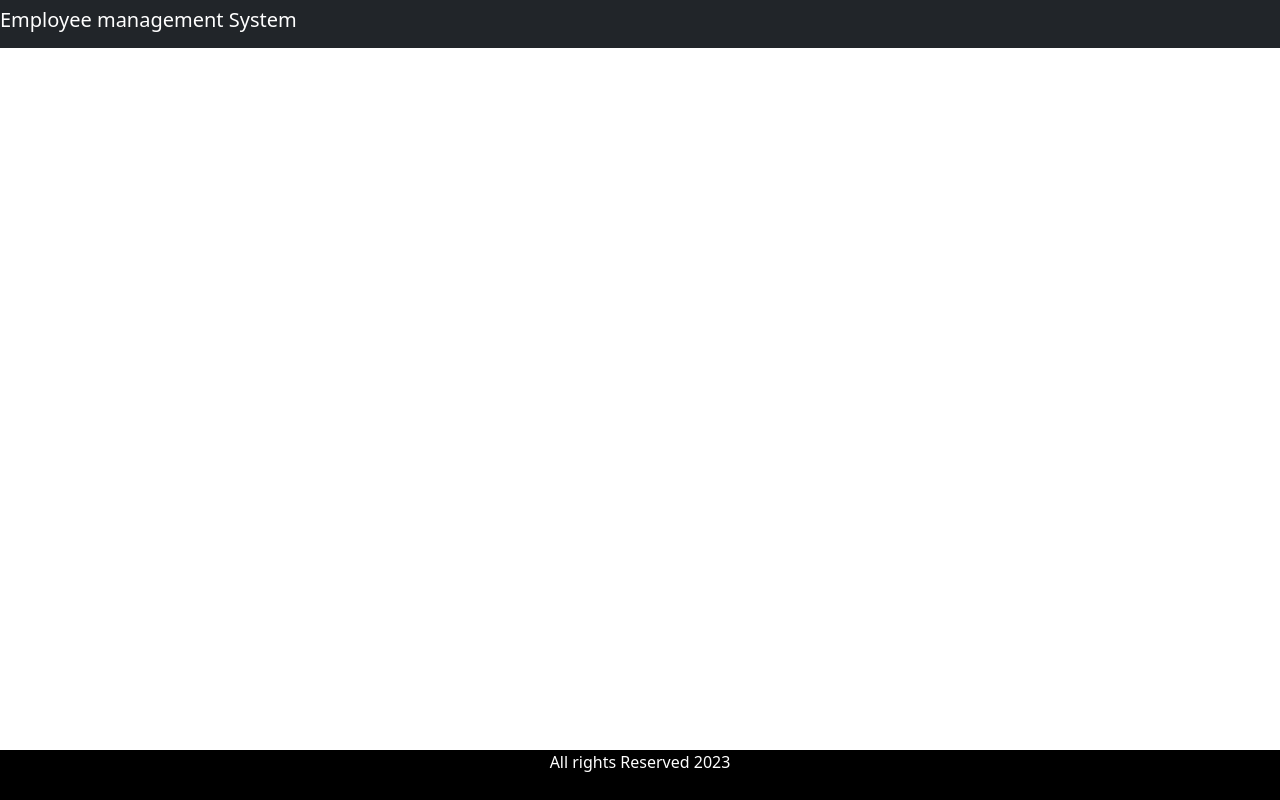
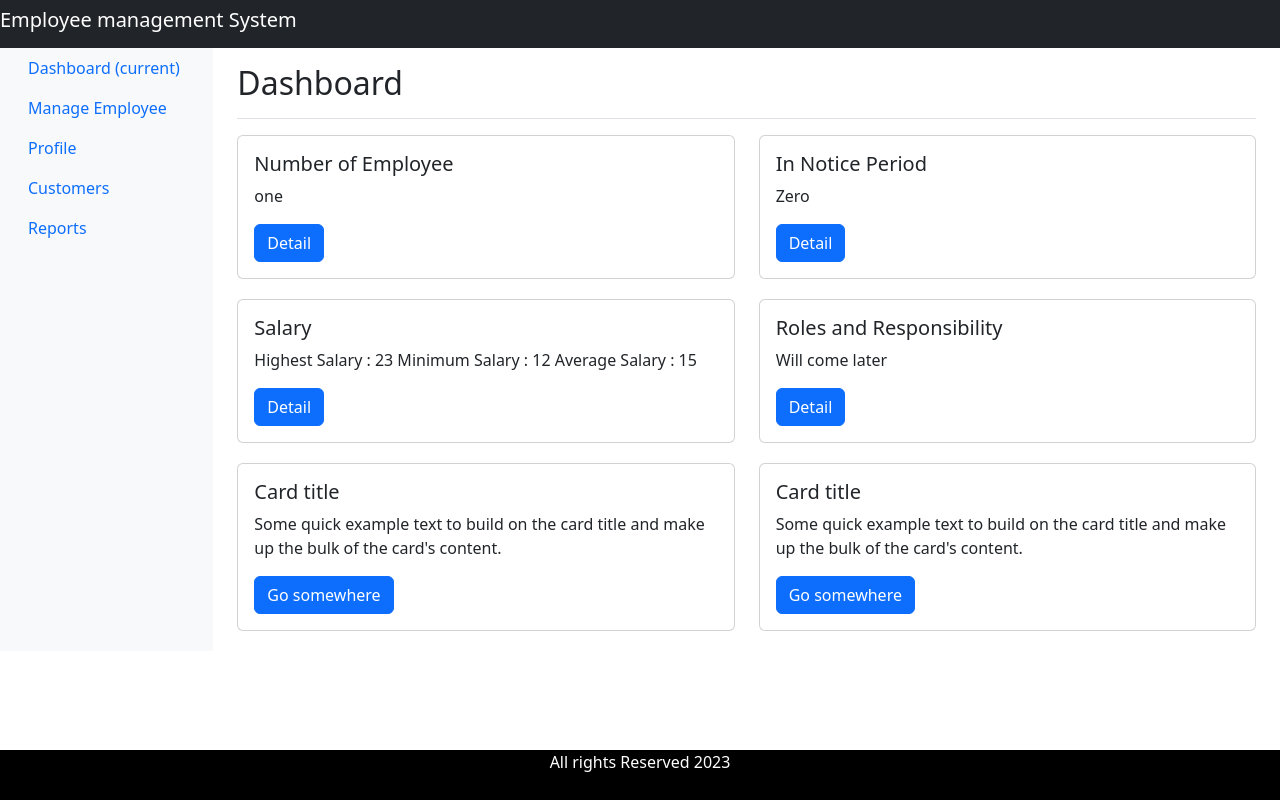
Before and after one commit to RishiVerse/EMS-Frontend, a React (Vite) app in the folder ems-frontend-pro/: page /homepage in a window 1280 px wide. Built offline with nearby package versions, Linux system fonts and the light colour scheme.

Commit message:
updating the componenets and adding new onces

```diff
--- a/ems-frontend-pro/src/App.jsx
+++ b/ems-frontend-pro/src/App.jsx
@@ -7,6 +7,8 @@ import HeaderComponent from "./Components/HeaderComponent";
 import FooterComponent from "./Components/FooterComponent";
 import { BrowserRouter, Routes, Route } from "react-router-dom";
 import AddEmployeeComponent from "./Components/AddEmployeeComponent";
+import Register from "./Components/Register";
+import Homepage from "./Components/Homepage";
 
 function App() {
   return (
@@ -15,6 +17,8 @@ function App() {
         <HeaderComponent />
         <Routes>
           {/* http://localhost:8080 */}
+          <Route path="/homepage" element={<Homepage />} />
+          <Route path="/register" element={<Register />} />
           <Route path="/" element={<ListEmployeeComponent />} />
           <Route path="/employees" element={<ListEmployeeComponent />} />
           <Route path="/add-employee" element={<AddEmployeeComponent />} />
--- /dev/null
+++ b/ems-frontend-pro/src/Components/Homepage.jsx
@@ -0,0 +1,127 @@
+function Homepage() {
+  return (
+    <>
+      <div className="container-fluid">
+        <div className="row flex-grow-1">
+          <nav className="col-md-2 d-none d-md-block bg-light sidebar">
+            <div className="sidebar-sticky">
+              <ul className="nav flex-column">
+                <li className="nav-item">
+                  <a className="nav-link active" href="#">
+                    Dashboard <span className="sr-only">(current)</span>
+                  </a>
+                </li>
+                <li className="nav-item">
+                  <a className="nav-link" href="#">
+                    Manage Employee
+                  </a>
+                </li>
+                <li className="nav-item">
+                  <a className="nav-link" href="#">
+                    Profile
+                  </a>
+                </li>
+                <li className="nav-item">
+                  <a className="nav-link" href="#">
+                    Customers
+                  </a>
+                </li>
+                <li className="nav-item">
+                  <a className="nav-link" href="#">
+                    Reports
+                  </a>
+                </li>
+              </ul>
+            </div>
+          </nav>
+
+          <main role="main" className="col-md-9 ml-sm-auto col-lg-10 px-4">
+            <div className="d-flex justify-content-between flex-wrap flex-md-nowrap align-items-center pt-3 pb-2 mb-3 border-bottom">
+              <h1 className="h2">Dashboard</h1>
+            </div>
+
+            <div className="row">
+              <div className="col-md-6">
+                <div className="card card-with-padding">
+                  <div className="card-body">
+                    <h5 className="card-title">Number of Employee</h5>
+                    <p className="card-text">one</p>
+                    <a href="#" className="btn btn-primary">
+                      Detail
+                    </a>
+                  </div>
+                </div>
+              </div>
+              <div className="col-md-6">
+                <div className="card card-with-padding">
+                  <div className="card-body">
+                    <h5 className="card-title">In Notice Period</h5>
+                    <p className="card-text">Zero</p>
+                    <a href="#" className="btn btn-primary">
+                      Detail
+                    </a>
+                  </div>
+                </div>
+              </div>
+              <div className="col-md-6">
+                <div className="card card-with-padding">
+                  <div className="card-body">
+                    <h5 className="card-title">Salary</h5>
+                    <p className="card-text">
+                      Highest Salary : 23 Minimum Salary : 12 Average Salary :
+                      15
+                    </p>
+                    <a href="#" className="btn btn-primary"> Detail
+                    </a>
+                  </div>
+                </div>
+              </div>
+              <div className="col-md-6">
+                <div className="card card-with-padding">
+                  <div className="card-body">
+                    <h5 className="card-title">Roles and Responsibility</h5>
+                    <p className="card-text">
+                      Will come later
+                    </p>
+                    <a href="#" className="btn btn-primary">
+                      Detail
+                    </a>
+                  </div>
+                </div>
+              </div>
+              <div className="col-md-6">
+                <div className="card card-with-padding">
+                  <div className="card-body">
+                    <h5 className="card-title">Card title</h5>
+                    <p className="card-text">
+                      Some quick example text to build on the card title and
+                      make up the bulk of the card's content.
+                    </p>
+                    <a href="#" className="btn btn-primary">
+                      Go somewhere
+                    </a>
+                  </div>
+                </div>
+              </div>
+              <div className="col-md-6">
+                <div className="card card-with-padding">
+                  <div className="card-body">
+                    <h5 className="card-title">Card title</h5>
+                    <p className="card-text">
+                      Some quick example text to build on the card title and
+                      make up the bulk of the card's content.
+                    </p>
+                    <a href="#" className="btn btn-primary">
+                      Go somewhere
+                    </a>
+                  </div>
+                </div>
+              </div>
+            </div>
+          </main>
+        </div>
+      </div>
+    </>
+  );
+}
+export default Homepage;
--- /dev/null
+++ b/ems-frontend-pro/src/Components/Register.jsx
@@ -0,0 +1,57 @@
+function Register() {
+  return (
+    <>
+      <div
+        className="container col-lg-6 ml-auto mr-auto"
+        style={{ padding: "60px" }}
+      >
+        <div className="card">
+          <div className="card-body">
+            <form>
+              <div className="form-group">
+                <label className="form-label">Firstname</label>
+                <input
+                  type="text"
+                  className="form-control"
+                  placeholder="First Name"
+                />
+              </div>
+              <div className="form-group">
+                <label className="form-label">Lastname</label>
+                <input
+                  type="text"
+                  className="form-control"
+                  placeholder="Last Name"
+                />
+              </div>
+              <div className="form-group">
+                <label className="form-label">Email address</label>
+                <input
+                  type="email"
+                  className="form-control"
+                  placeholder="Enter email"
+                />
+              </div>
+              <div class="form-group">
+                <label for="exampleInputPassword1" className="form-label">
+                  Password
+                </label>
+                <input
+                  type="password"
+                  className="form-control"
+                  placeholder="Password"
+                />
+              </div>
+
+              <button type="submit" class="btn btn-primary text-center">
+                Submit
+              </button>
+            </form>
+          </div>
+        </div>
+      </div>
+    </>
+  );
+}
+
+export default Register;
--- a/ems-frontend-pro/src/index.css
+++ b/ems-frontend-pro/src/index.css
@@ -22,3 +22,28 @@
   margin-left: 0px !important;
   margin-right: 0px !important;
 }
+
+.menu {
+  background-color: #f0f0f0;
+  font-weight: bold; /* Change this to your desired background color */
+}
+
+.options {
+  margin-top: 30px; /* Adjust as needed */
+}
+
+.options .col button {
+  /* Change this to your desired background color */
+  border: 1px solid #ccc; /* Optional: Add border for better separation */
+  padding: 20px; /* Adjust padding as needed */
+  margin-bottom: 10px;
+}
+.left-section {
+  background-color: white; /* Change this to the desired color */
+  color: white; /* Optionally change the text color */
+  padding: 10px; /* Adjust padding as needed */
+}
+/* Homepage.css */
+.card-with-padding {
+  margin-bottom: 20px; /* Adjust the value as needed to set the desired gap */
+}
```
Also changed, not shown: ems-frontend-pro/src/Components/Login.jsx (added, +41 -0 lines).
